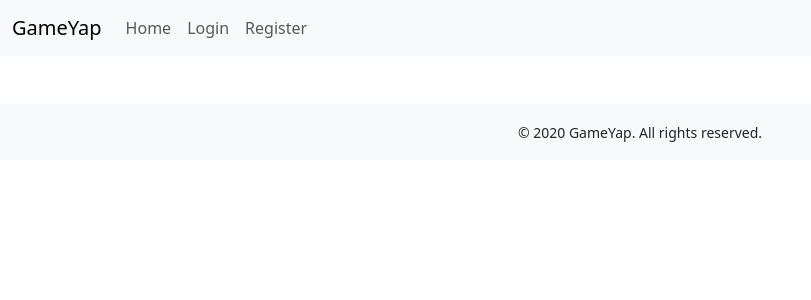
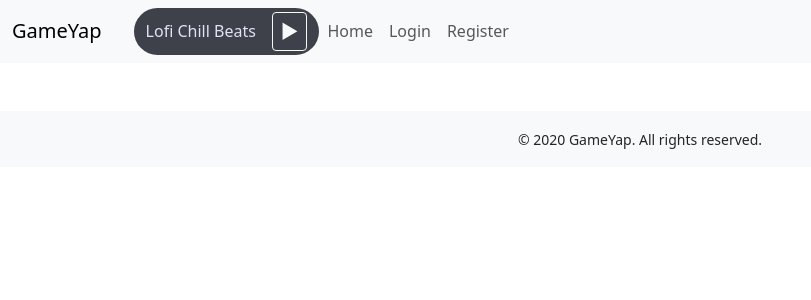
Before and after one commit to iwillmineya/Individual-Full-Stack-Project, a Django app: template mainproject/gameyap/templates/base.html in a window 1280 px wide. Shown: the top 300 px of the page, without its empty margins (0-811 px from the left). Run offline with Django 5.2, Linux system fonts and the light colour scheme; the template is opened without the code that fills it: most values are stand-ins (such as "Sample title", 1, 10 or a date in 2020).

Commit message:
Add chill lofi music player to navbar

```diff
--- /dev/null
+++ b/mainproject/gameyap/static/css/media-player.css
@@ -0,0 +1,22 @@
+/* Simple styles for the media player in the navbar */
+.media-player {
+  display: flex;
+  align-items: center;
+  gap: 0.5rem;
+  background: rgba(30, 32, 44, 0.85);
+  border-radius: 1.5rem;
+  padding: 0.25rem 0.75rem;
+}
+.media-player audio {
+  display: none;
+}
+.media-player .btn {
+  font-size: 1.2rem;
+  padding: 0.25rem 0.5rem;
+}
+.media-player .track-title {
+  color: #e0e3f3;
+  font-size: 1rem;
+  font-weight: 500;
+  margin-right: 0.5rem;
+}
--- a/mainproject/gameyap/templates/base.html
+++ b/mainproject/gameyap/templates/base.html
@@ -6,13 +6,27 @@
     <meta name="viewport" content="width=device-width, initial-scale=1.0">
     <title>GameYap</title>
     <link rel="stylesheet" href="{% static '/css/styles.css' %}">
+    <link rel="stylesheet" href="{% static '/css/media-player.css' %}">
     <link href="https://cdn.jsdelivr.net/npm/bootstrap@5.3.8/dist/css/bootstrap.min.css" rel="stylesheet">
 </head>
 <body>
     <header>
         <nav class="navbar navbar-expand-lg bg-body-tertiary" aria-label="Main navigation">
             <div class="container-fluid">
-                <a class="navbar-brand" href="{% url 'home' %}">GameYap</a>
+                                <a class="navbar-brand" href="{% url 'home' %}">GameYap</a>
+                                <div class="media-player ms-3">
+                                    <span class="track-title">Lofi Chill Beats</span>
+                                    <button class="btn btn-outline-light btn-sm" id="play-btn" title="Play" type="button">
+                                        <span id="play-icon">&#9658;</span>
+                                    </button>
+                                    <button class="btn btn-outline-light btn-sm" id="pause-btn" title="Pause" type="button" style="display:none;">
+                                        <span id="pause-icon">&#10073;&#10073;</span>
+                                    </button>
+                                    <audio id="bg-audio" loop>
+                                        <source src="https://cdn.pixabay.com/audio/2022/10/16/audio_12b6c1b2b7.mp3" type="audio/mpeg">
+                                        Your browser does not support the audio element.
+                                    </audio>
+                                </div>
                 <button class="navbar-toggler" type="button" data-bs-toggle="collapse" data-bs-target="#navbarNavDropdown" aria-controls="navbarNavDropdown" aria-expanded="false" aria-label="Toggle navigation">
                     <span class="navbar-toggler-icon"></span>
                 </button>
@@ -39,4 +53,26 @@
     </footer>
     <script src="https://cdn.jsdelivr.net/npm/bootstrap@5.3.8/dist/js/bootstrap.bundle.min.js"></script>
 </body>
+<script>
+    // Simple media player logic
+    const audio = document.getElementById('bg-audio');
+    const playBtn = document.getElementById('play-btn');
+    const pauseBtn = document.getElementById('pause-btn');
+    playBtn.addEventListener('click', function() {
+        audio.volume = 0.25;
+        audio.play();
+        playBtn.style.display = 'none';
+        pauseBtn.style.display = 'inline-block';
+    });
+    pauseBtn.addEventListener('click', function() {
+        audio.pause();
+        pauseBtn.style.display = 'none';
+        playBtn.style.display = 'inline-block';
+    });
+    // Optionally auto-play for logged-in users
+    // window.addEventListener('DOMContentLoaded', () => {
+    //   if (audio && playBtn) playBtn.click();
+    // });
+</script>
+</body>
 </html>
```
